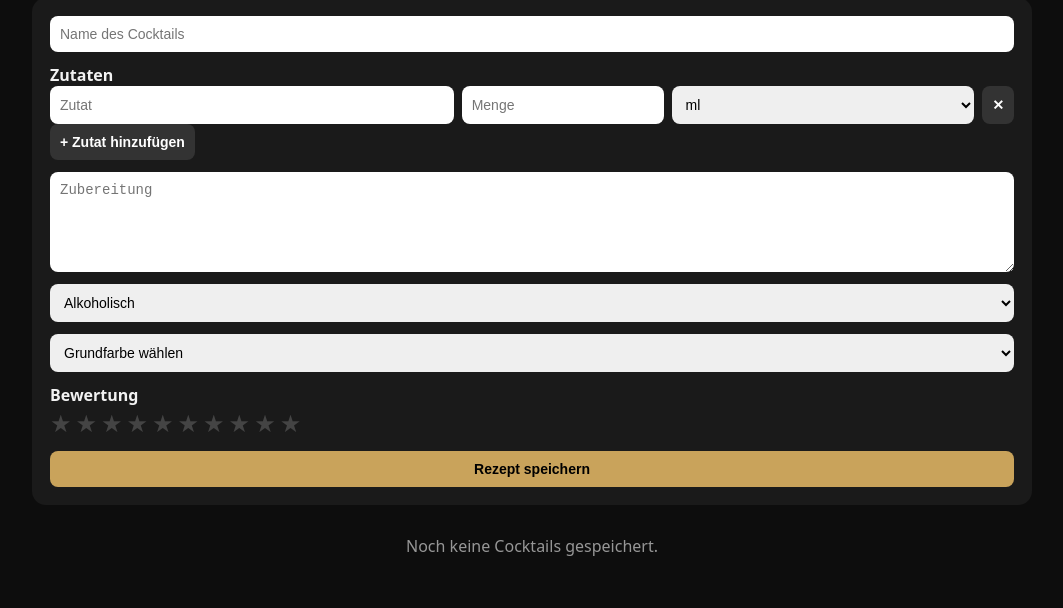
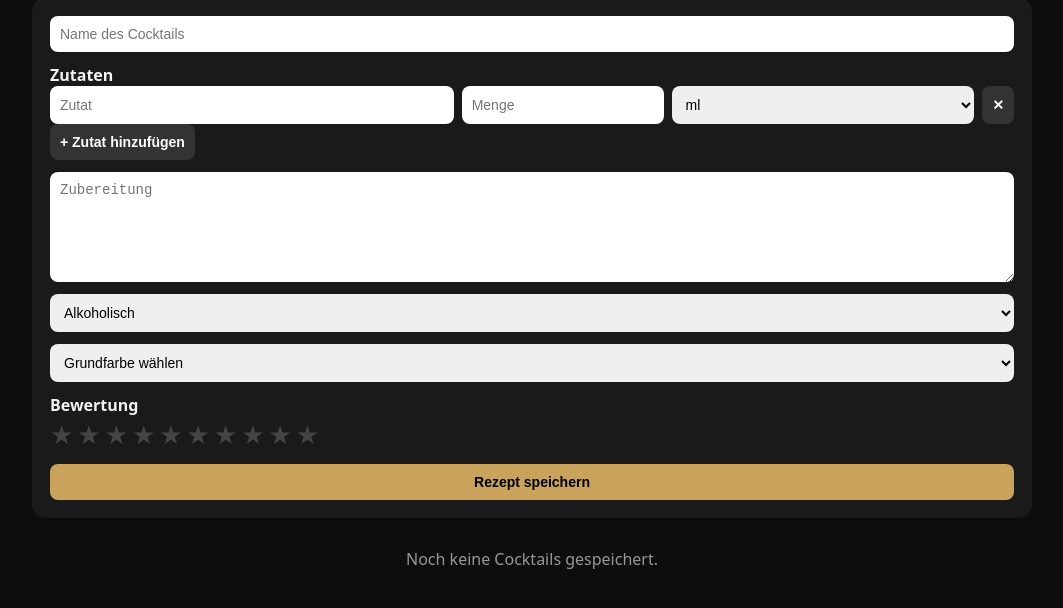
Before and after one commit to samuelherbst678-lab/Cocktailkekw, a plain HTML site: page index.html in a window 1280 px wide. Shown: the part 106-714 px from the top of the page, without its empty margins (108-1171 px from the left). Drawn offline with Linux system fonts and the light colour scheme.

Commit message:
Update index.html

```diff
--- a/index.html
+++ b/index.html
@@ -42,7 +42,7 @@ input, textarea, select, button {
 }
 
 textarea {
-  min-height: 100px;
+  min-height: 110px;
   resize: vertical;
 }
 
@@ -72,7 +72,7 @@ button.secondary {
 .stars {
   display: flex;
   gap: 4px;
-  font-size: 24px;
+  font-size: 26px;
   cursor: pointer;
 }
 
@@ -269,12 +269,14 @@ function render() {
     card.className = "card";
 
     const ingr = c.ingredients.map(z =>
-      `${z.amount} ${z.unit} ${z.name}`
+      `${z.amount || ""} ${z.unit} ${z.name}`
     ).join("<br>");
 
     card.innerHTML = `
       <h2>${c.name}</h2>
-      <div class="meta">${c.type} · Farbe: ${c.color || "–"} · ⭐ ${c.rating}</div>
+      <div class="meta">
+        ${c.type} · Farbe: ${c.color || "–"} · ⭐ ${c.rating}
+      </div>
       <p><strong>Zutaten:</strong><br>${ingr}</p>
       <p><strong>Zubereitung:</strong><br>${c.instructions}</p>
       <button class="delete" onclick="deleteCocktail(${i})">Löschen</button>
```
